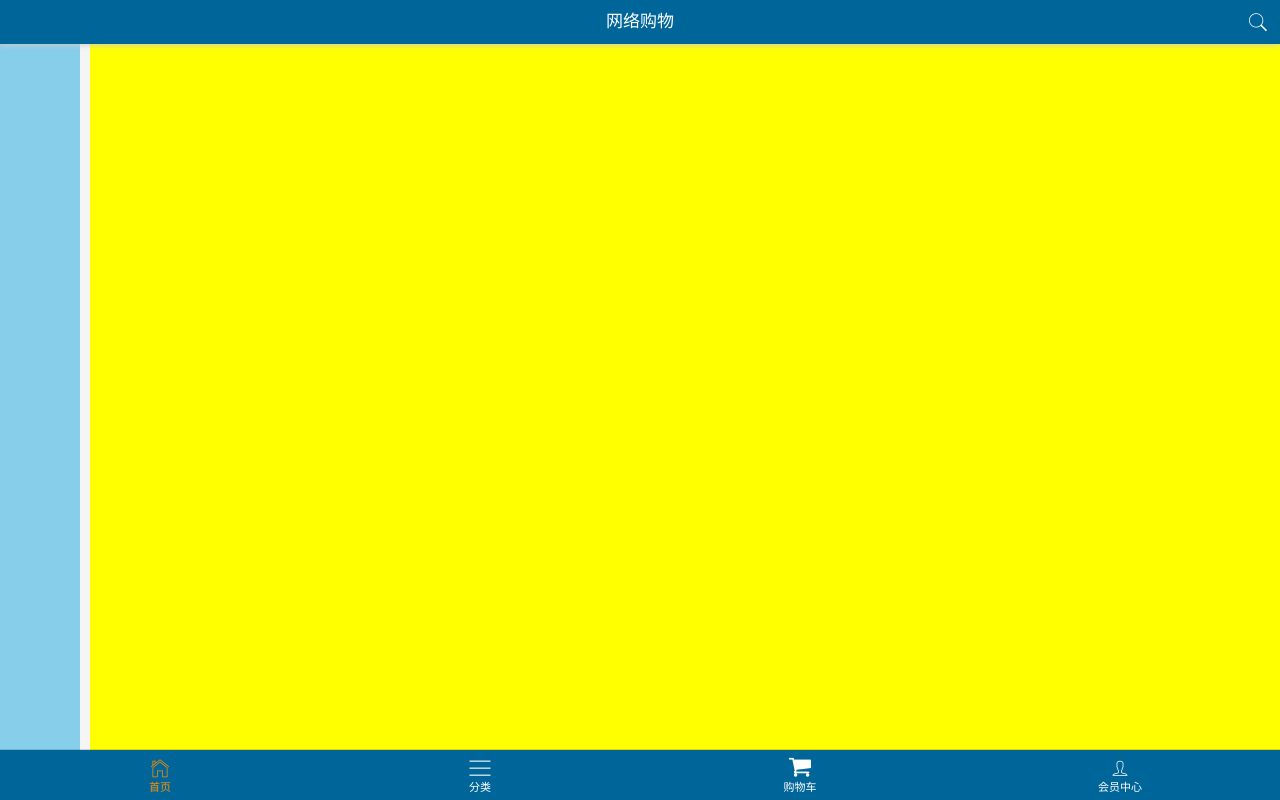
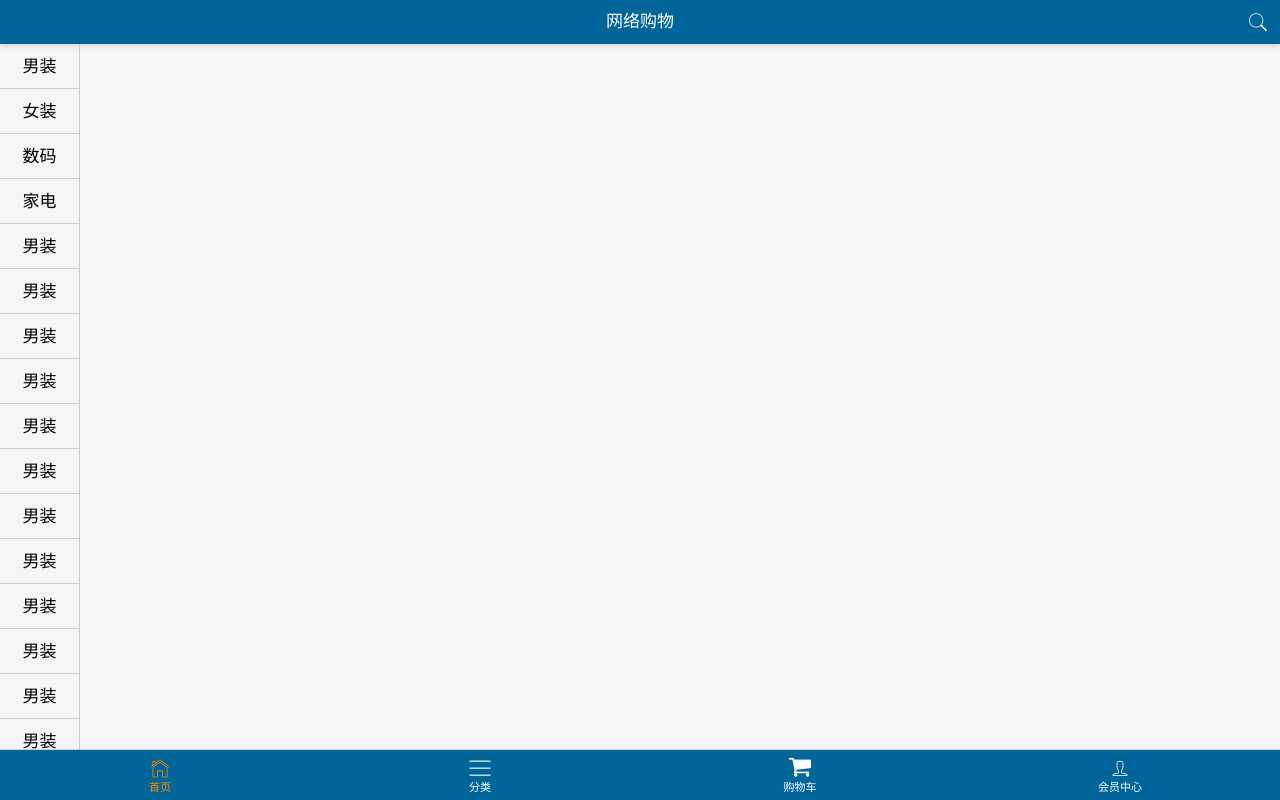
Before and after one commit to xia-li/dianshang, a website: page public/m/category.html in a window 1280 px wide. Drawn offline with Linux system fonts and the light colour scheme.

Commit message:
修改了分类页面

```diff
--- a/public/m/category.html
+++ b/public/m/category.html
@@ -36,7 +36,39 @@
 </nav>
 <div class="content">
     <div class="content_left">
-
+        <div class="mui-scroll-wrapper">
+            <div class="mui-scroll">
+               <div class="links">
+                   <a href="javascript:;">男装</a>
+                   <a href="javascript:;">女装</a>
+                   <a href="javascript:;">数码</a>
+                   <a href="javascript:;">家电</a>
+                   <a href="javascript:;">男装</a>
+                   <a href="javascript:;">男装</a>
+                   <a href="javascript:;">男装</a>
+                   <a href="javascript:;">男装</a>
+                   <a href="javascript:;">男装</a>
+                   <a href="javascript:;">男装</a>
+                   <a href="javascript:;">男装</a>
+                   <a href="javascript:;">男装</a>
+                   <a href="javascript:;">男装</a>
+                   <a href="javascript:;">男装</a>
+                   <a href="javascript:;">男装</a>
+                   <a href="javascript:;">男装</a>
+                   <a href="javascript:;">男装</a>
+                   <a href="javascript:;">男装</a>
+                   <a href="javascript:;">男装</a>
+                   <a href="javascript:;">男装</a>
+                   <a href="javascript:;">男装</a>
+                   <a href="javascript:;">男装</a>
+                   <a href="javascript:;">男装</a>
+                   <a href="javascript:;">男装</a>
+                   <a href="javascript:;">男装</a>
+                   <a href="javascript:;">男装</a>
+                   <a href="javascript:;">男装</a>
+               </div>
+            </div>
+        </div>
     </div>
     <div class="content_right">
 
--- a/public/m/css/category.less
+++ b/public/m/css/category.less
@@ -7,12 +7,26 @@
   background:#f5f5f5;
   display: flex;
   .content_left {
+    position: relative;
     width: 80px;
     margin-right: 10px;
-    background: skyblue;
+    //background: skyblue;
+    .links {
+      >a {
+        color: black;
+        display: block;
+        height: 45px;
+        line-height: 45px;
+        text-align: center;
+        border-right: 1px solid #cccccc;
+        border-bottom: 1px solid #cccccc;
+      }
   }
   .content_right {
     flex: 1;
-    background-color: yellow;
+    //background-color: yellow;
+    position: relative;
+
+    }
   }
 }
```
Also changed, not shown: public/m/css/category.css, 1 other file.
